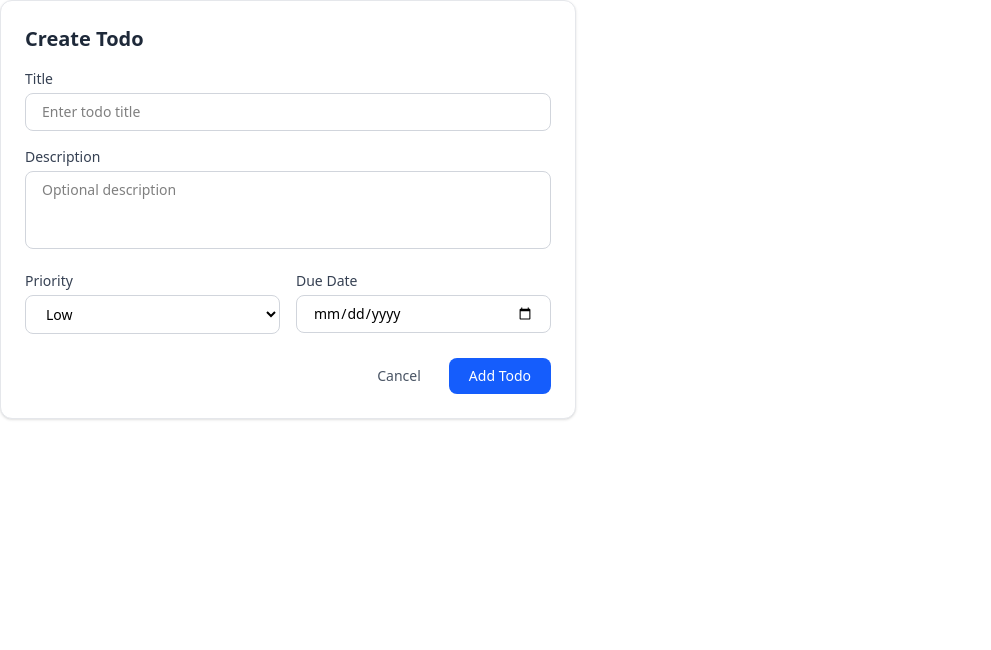
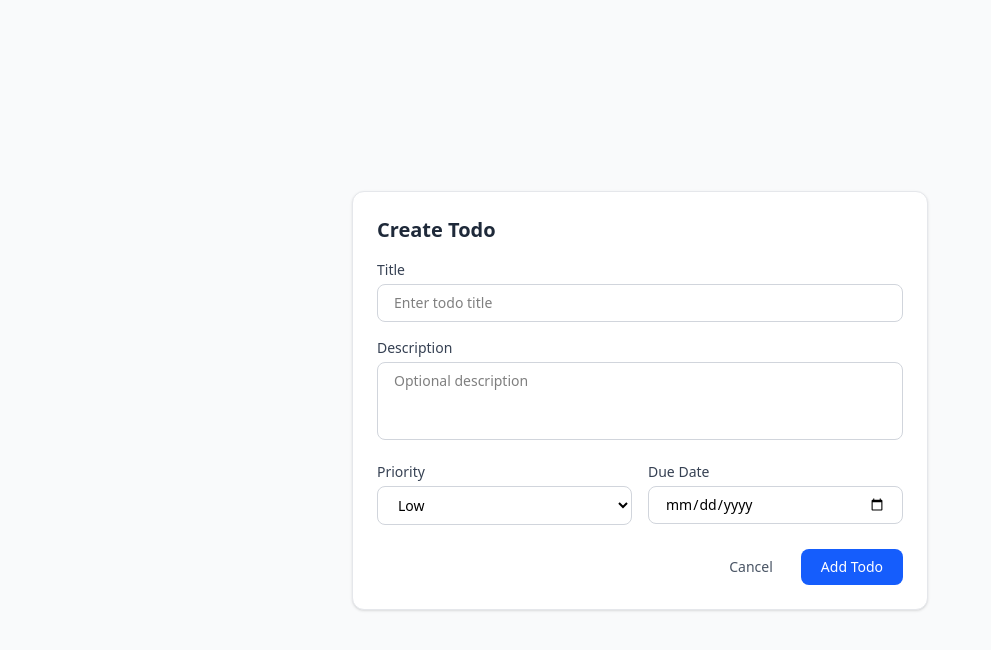
Before and after one commit to user2982024/Tracker_App, a React (Vite) app in the folder Frontend/: page /todos/add in a window 1280 px wide. Shown: the top 650 px of the page, without its empty margins (0-991 px from the left). Built offline with nearby package versions, Linux system fonts and the light colour scheme; sample sign-in values are in the browser's storage.

Commit message:
Note form updated!

```diff
--- a/Frontend/src/components/TodoForm.jsx
+++ b/Frontend/src/components/TodoForm.jsx
@@ -1,5 +1,6 @@
 const TodoForm = () => {
   return (
+    <section className="min-h-screen flex items-center justify-center bg-gray-50 px-4">
       <div className="w-full max-w-xl bg-white rounded-xl shadow-sm border border-gray-200 p-6">
         {/* Heading */}
         <h2 className="text-xl font-semibold text-gray-800 mb-4">
@@ -34,21 +35,17 @@
 
           {/* Priority & Due Date */}
           <div className="grid grid-cols-1 sm:grid-cols-2 gap-4">
-          {/* Priority */}
             <div>
               <label className="block text-sm font-medium text-gray-700 mb-1">
                 Priority
               </label>
-            <select
-              className="w-full rounded-lg border border-gray-300 px-4 py-2 text-sm bg-white focus:outline-none focus:ring-2 focus:ring-blue-500"
-            >
+              <select className="w-full rounded-lg border border-gray-300 px-4 py-2 text-sm bg-white focus:outline-none focus:ring-2 focus:ring-blue-500">
                 <option value="low">Low</option>
                 <option value="medium">Medium</option>
                 <option value="high">High</option>
               </select>
             </div>
 
-          {/* Due Date */}
             <div>
               <label className="block text-sm font-medium text-gray-700 mb-1">
                 Due Date
@@ -78,7 +75,8 @@
           </div>
         </form>
       </div>
+    </section>
   );
-}
+};
 
 export default TodoForm;
```
Lines whose indentation alone changed are shown as unchanged.
